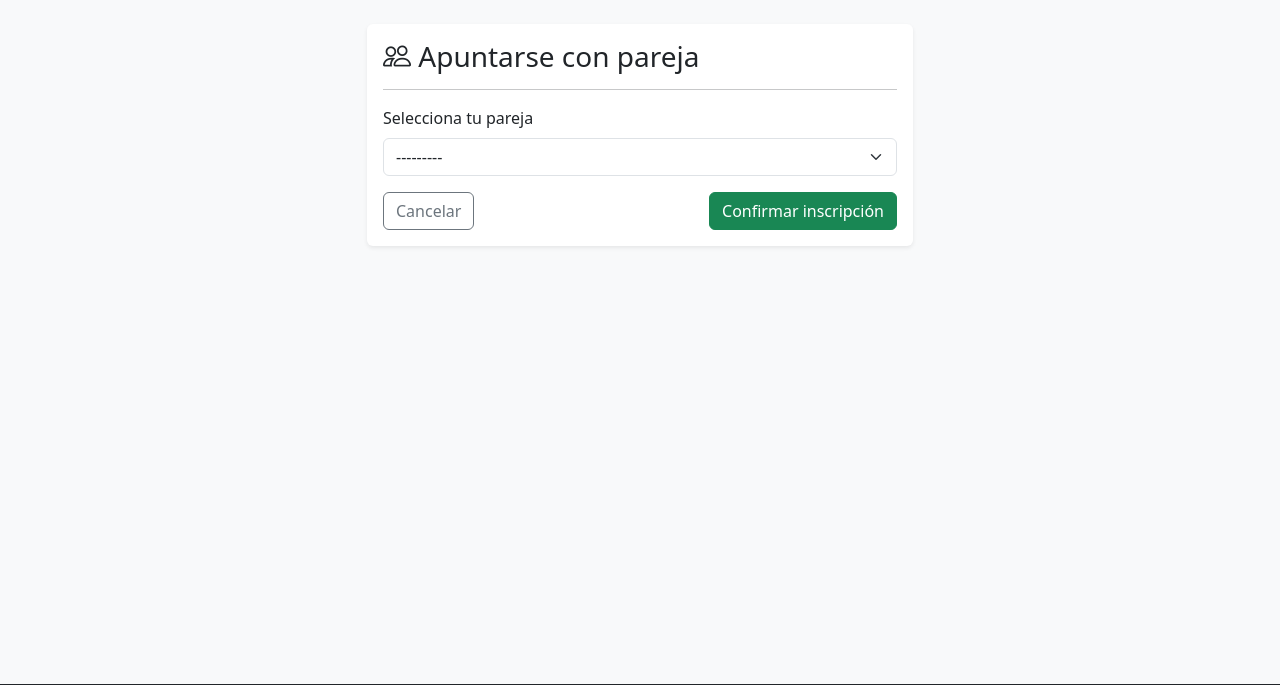
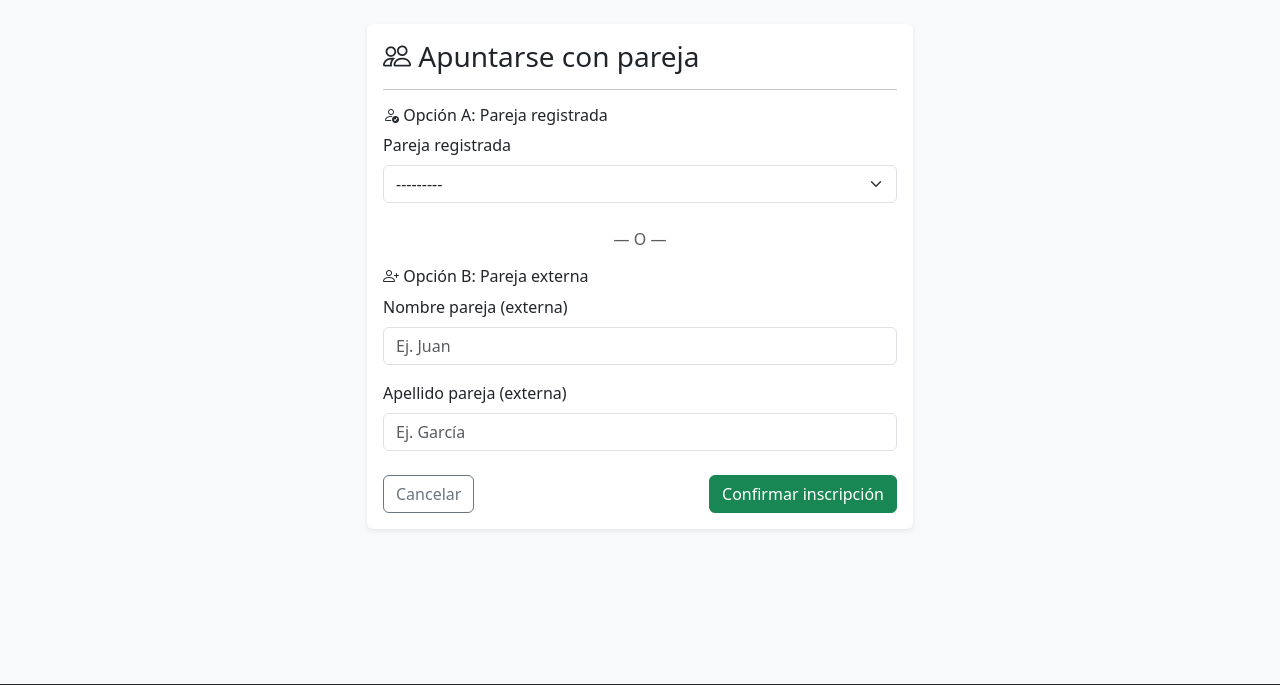
Before and after one commit to Baena15/padel-reservas, a Django app: template templates/torneos/inscripcion_pareja_form.html in a window 1280 px wide. Shown: the part 60-745 px from the top of the page. Run offline with Django 4.2, Linux system fonts and the light colour scheme; the template is opened without the code that fills it: values that come from a table or form of the project are taken from there, others are empty.

Commit message:
feat: inscripcion con pareja externa (no registrada)

```diff
--- a/templates/torneos/inscripcion_pareja_form.html
+++ b/templates/torneos/inscripcion_pareja_form.html
@@ -12,6 +12,13 @@
         <hr>
         <form method="post">
           {% csrf_token %}
+
+          {% if form.non_field_errors %}
+            <div class="alert alert-danger">{{ form.non_field_errors }}</div>
+          {% endif %}
+
+          <div class="mb-4">
+            <h6><i class="bi bi-person-check"></i> Opción A: Pareja registrada</h6>
             <div class="mb-3">
               <label for="{{ form.pareja.id_for_label }}" class="form-label">{{ form.pareja.label }}</label>
               {{ form.pareja }}
@@ -19,6 +26,28 @@
                 <div class="text-danger small">{{ form.pareja.errors }}</div>
               {% endif %}
             </div>
+          </div>
+
+          <div class="text-center text-muted mb-3">— O —</div>
+
+          <div class="mb-4">
+            <h6><i class="bi bi-person-plus"></i> Opción B: Pareja externa</h6>
+            <div class="mb-3">
+              <label for="{{ form.pareja_nombre.id_for_label }}" class="form-label">{{ form.pareja_nombre.label }}</label>
+              {{ form.pareja_nombre }}
+              {% if form.pareja_nombre.errors %}
+                <div class="text-danger small">{{ form.pareja_nombre.errors }}</div>
+              {% endif %}
+            </div>
+            <div class="mb-3">
+              <label for="{{ form.pareja_apellido.id_for_label }}" class="form-label">{{ form.pareja_apellido.label }}</label>
+              {{ form.pareja_apellido }}
+              {% if form.pareja_apellido.errors %}
+                <div class="text-danger small">{{ form.pareja_apellido.errors }}</div>
+              {% endif %}
+            </div>
+          </div>
+
           <div class="d-flex justify-content-between">
             <a href="{% url 'torneo_detail' torneo.pk %}" class="btn btn-outline-secondary">Cancelar</a>
             <button type="submit" class="btn btn-success">Confirmar inscripción</button>
--- a/templates/torneos/torneo_detail.html
+++ b/templates/torneos/torneo_detail.html
@@ -57,6 +57,8 @@
             <i class="bi bi-person-circle"></i> {{ i.jugador.get_full_name|default:i.jugador.username }}
             {% if i.pareja %}
               <span class="text-muted">+ <i class="bi bi-person-circle"></i> {{ i.pareja.get_full_name|default:i.pareja.username }}</span>
+            {% elif i.pareja_nombre %}
+              <span class="text-muted">+ <i class="bi bi-person"></i> {{ i.pareja_nombre }} {{ i.pareja_apellido }}</span>
             {% endif %}
           </span>
           <small class="text-muted">{{ i.fecha_inscripcion|date:"d/m/Y H:i" }}</small>
--- a/torneos/forms.py
+++ b/torneos/forms.py
@@ -15,10 +15,6 @@ class TorneoForm(forms.ModelForm):
             "hora_inicio": forms.TimeInput(attrs={"type": "time", "class": "form-control"}),
             "hora_fin": forms.TimeInput(attrs={"type": "time", "class": "form-control"}),
         }
-        help_texts = {
-            "fecha_inicio": "Fecha de inicio del torneo.",
-            "fecha_fin": "Fecha de finalización.",
-        }
 
     def clean(self):
         cleaned = super().clean()
@@ -32,17 +28,44 @@ class TorneoForm(forms.ModelForm):
 class InscripcionParejaForm(forms.Form):
     pareja = forms.ModelChoiceField(
         queryset=User.objects.none(),
-        label="Selecciona tu pareja",
+        label="Pareja registrada",
+        required=False,
         widget=forms.Select(attrs={"class": "form-select"}),
+    )
+    pareja_nombre = forms.CharField(
+        label="Nombre pareja (externa)",
+        required=False,
+        widget=forms.TextInput(attrs={"class": "form-control", "placeholder": "Ej. Juan"}),
+    )
+    pareja_apellido = forms.CharField(
+        label="Apellido pareja (externa)",
+        required=False,
+        widget=forms.TextInput(attrs={"class": "form-control", "placeholder": "Ej. García"}),
     )
 
     def __init__(self, torneo=None, user=None, *args, **kwargs):
         super().__init__(*args, **kwargs)
         if torneo and user:
-            # Excluir: ya inscritos, el propio usuario, staff/admin
             inscritos = torneo.inscripciones.values_list("jugador_id", flat=True)
             self.fields["pareja"].queryset = User.objects.filter(
                 perfil__rol="jugador"
             ).exclude(
                 id__in=list(inscritos) + [user.id]
             ).order_by("username")
+
+    def clean(self):
+        cleaned = super().clean()
+        pareja = cleaned.get("pareja")
+        nombre = cleaned.get("pareja_nombre", "").strip()
+        apellido = cleaned.get("pareja_apellido", "").strip()
+
+        if pareja and nombre:
+            raise forms.ValidationError("Elige una pareja registrada O introduce datos de una pareja externa, no ambas.")
+        if not pareja and not nombre:
+            raise forms.ValidationError("Debes seleccionar una pareja registrada o introducir los datos de una pareja externa.")
+        if not pareja and (nombre and not apellido):
+            raise forms.ValidationError("Si la pareja es externa, introduce nombre y apellido.")
+
+        cleaned["pareja_nombre"] = nombre
+        cleaned["pareja_apellido"] = apellido
+        return cleaned
--- a/torneos/models.py
+++ b/torneos/models.py
@@ -55,6 +55,8 @@ class InscripcionTorneo(models.Model):
         User, on_delete=models.CASCADE, null=True, blank=True,
         related_name="inscripciones_torneo_pareja"
     )
+    pareja_nombre = models.CharField(max_length=50, blank=True, verbose_name="Nombre pareja (externa)")
+    pareja_apellido = models.CharField(max_length=50, blank=True, verbose_name="Apellido pareja (externa)")
     fecha_inscripcion = models.DateTimeField(auto_now_add=True)
 
     class Meta:
```
Also changed, not shown: torneos/views.py (+21 -7 lines), torneos/migrations/0004_inscripciontorneo_pareja_apellido_and_more.py (added). Lines whose indentation alone changed are shown as unchanged.
